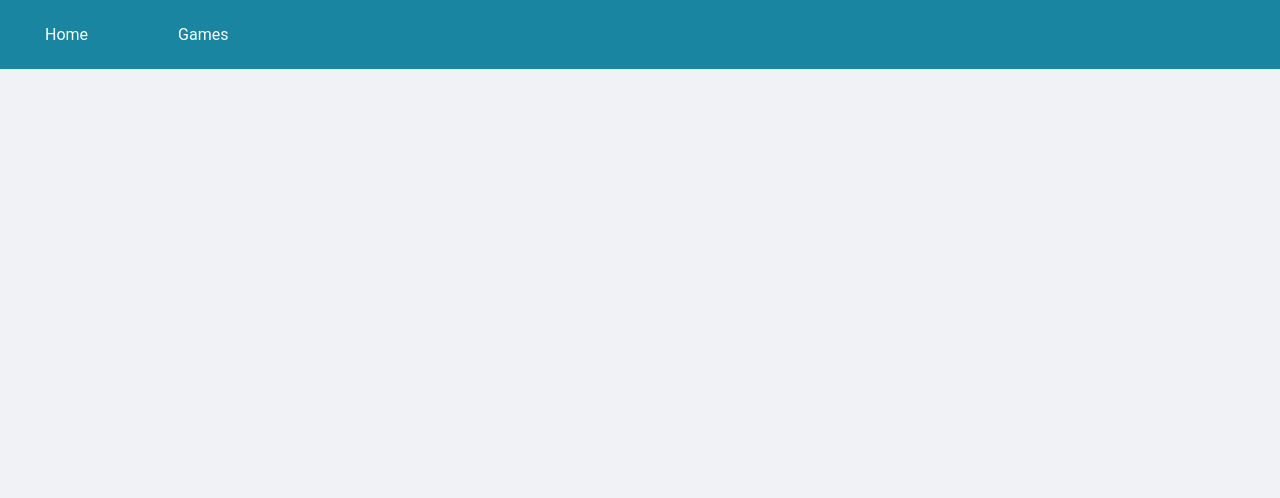
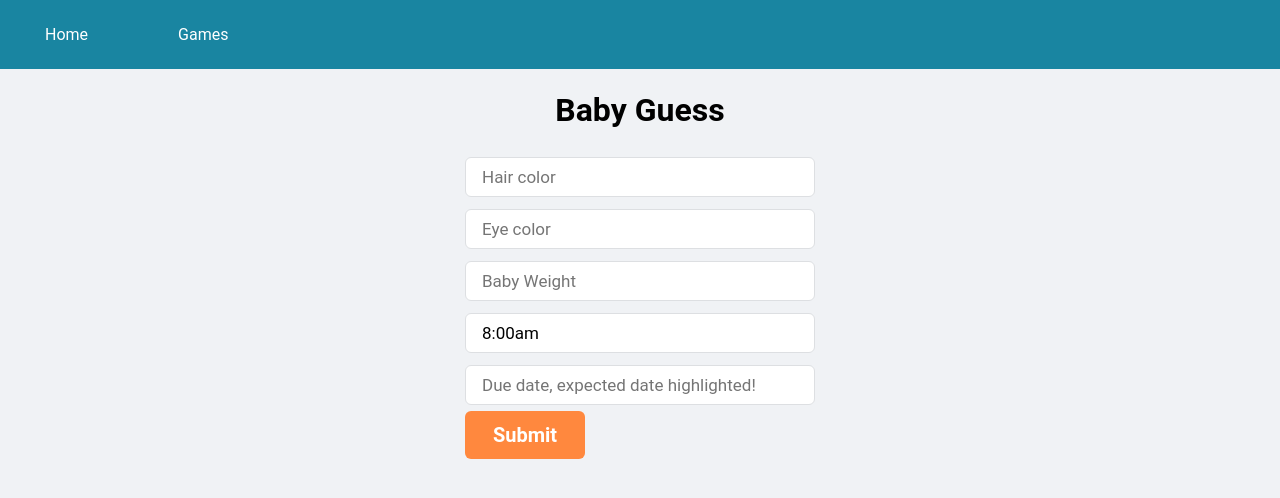
Before and after one commit to jposeyjr/katarina, a React (Create React App) app: page /babyguess in a window 1280 px wide. Shown: the top 498 px of the page. Built offline with nearby package versions, Linux system fonts and the light colour scheme; no server answers.

Commit message:
added date picker for guesses the baby with mathcing styles

```diff
--- a/package.json
+++ b/package.json
@@ -11,6 +11,7 @@
     "axios": "^0.21.1",
     "bcryptjs": "^2.4.3",
     "cookie-session": "^1.4.0",
+    "date-fns": "^2.19.0",
     "dotenv": "^8.2.0",
     "express": "^4.17.1",
     "mongoose": "^5.12.0",
@@ -18,6 +19,7 @@
     "passport": "^0.4.1",
     "passport-local": "^1.0.0",
     "react": "^17.0.1",
+    "react-day-picker": "^7.4.10",
     "react-dom": "^17.0.1",
     "react-redux": "^7.2.2",
     "react-router-dom": "^5.2.0",
--- a/src/App.js
+++ b/src/App.js
@@ -16,6 +16,7 @@ import WordScramble from './Pages/Games/WordScramble/WordScramble';
 import PriceRight from './Pages/Games/PriceRight/PriceRight';
 import PriceRightInput from './Pages/Games/PriceRight/PriceRightInput';
 import LandingPage from './Pages/LandingPage/LandingPage';
+import BabyGuess from './Pages/Games/BabyGuess/BabyGuess';
 
 const App = () => {
   const dispatch = useDispatch();
@@ -52,6 +53,7 @@ const App = () => {
         />
         <Route exact path='/games' component={Games} />
         <Route exact path='/wordscramble' component={WordScramble} />
+        <Route exact path='/babyguess' component={BabyGuess} />
         <Route exact path='/pricerightinput' component={PriceRightInput} />
         <Route exact path='/priceisright' component={PriceRight} />
       </Switch>
--- a/src/Pages/Games/BabyGuess/BabyGuess.js
+++ b/src/Pages/Games/BabyGuess/BabyGuess.js
@@ -1,7 +1,138 @@
-import React from 'react';
+import React, { useState } from 'react';
+import {
+  BabyGuessInput,
+  BabyGuessRoot,
+  GuessSubmit,
+  Form,
+  InputHolder,
+} from './styles';
+import DayPickerInput from 'react-day-picker/DayPickerInput';
+import 'react-day-picker/lib/style.css';
+import { DateUtils } from 'react-day-picker';
+import dateFnsFormat from 'date-fns/format';
+import dateFnsParse from 'date-fns/parse';
 
 const BabyGuess = () => {
-  return <div></div>;
+  const initGuess = {
+    hair: '',
+    eyes: '',
+    weight: 0,
+    date: new Date(),
+    time: '',
+  };
+  const [newGuess, setGuess] = useState(initGuess);
+
+  /**
+   * JS Dates are ugly and weird using date-fns to fix it and display it in a normal way
+   * These functions help make that possible.
+   */
+
+  function formateDate(date, format, local) {
+    return dateFnsFormat(date, format, { local });
+  }
+
+  function parseDate(str, format, local) {
+    const parsed = dateFnsParse(str, format, new Date(), { local });
+    if (DateUtils.isDate(parsed)) {
+      return parsed;
+    }
+    return undefined;
+  }
+
+  /**
+   * Used to set due date
+   * @todo pull from user once they fill in the information on the baby form.
+   */
+
+  const modifiers = {
+    highlighted: new Date(2021, 4, 7),
+  };
+
+  //easiest way to change styles of date picker due to how they handle styles.
+  const dueDateStyle = `
+  .DayPickerInput input {
+    direction: ltr;
+    margin: 0;
+    background: #fff;
+    border: 1px solid #dddfe2;
+    color: #000;
+    height: 40px;
+    line-height: 14px;
+    vertical-align: middle;
+    font-size: 17px;
+    padding: 14px 16px;
+    width: 350px;
+    border-radius: 6px;
+    font-family: inherit;
+  }
+
+  .DayPicker-Day--highlighted {
+     background-color: orange;
+     color: white;
+ }`;
+
+  return (
+    <BabyGuessRoot>
+      <h1>Baby Guess</h1>
+      <Form>
+        <InputHolder>
+          <BabyGuessInput
+            type='text'
+            placeholder='Hair color'
+            aria-placeholder='hair color'
+            value={newGuess.hair || ''}
+            required
+            onChange={(e) => setGuess({ ...newGuess, hair: e.target.value })}
+          />
+        </InputHolder>
+        <InputHolder>
+          <BabyGuessInput
+            type='text'
+            placeholder='Eye color'
+            aria-placeholder='eye color'
+            value={newGuess.eye || ''}
+            required
+            onChange={(e) => setGuess({ ...newGuess, eye: e.target.value })}
+          />
+        </InputHolder>
+        <InputHolder>
+          <BabyGuessInput
+            type='text'
+            placeholder='Baby Weight'
+            aria-placeholder='baby weight'
+            value={newGuess.weight || ''}
+            required
+            onChange={(e) => setGuess({ ...newGuess, weight: e.target.value })}
+          />
+        </InputHolder>
+        <InputHolder>
+          <BabyGuessInput
+            type='text'
+            placeholder='Time Born'
+            aria-placeholder='time born'
+            value={newGuess.time || '8:00am'}
+            required
+            onChange={(e) => setGuess({ ...newGuess, time: e.target.value })}
+          />
+        </InputHolder>
+        <InputHolder>
+          <style>{dueDateStyle}</style>
+          <DayPickerInput
+            formatDate={formateDate}
+            format={'MM/dd/yyyy'}
+            parseDate={parseDate}
+            placeholder='Due date, expected date highlighted!'
+            dayPickerProps={{
+              month: new Date(2021, 4),
+              modifiers: modifiers,
+            }}
+            onDayChange={(date) => setGuess({ ...newGuess, day: date })}
+          />
+        </InputHolder>
+        <GuessSubmit>Submit</GuessSubmit>
+      </Form>
+    </BabyGuessRoot>
+  );
 };
 
 export default BabyGuess;
--- /dev/null
+++ b/src/Pages/Games/BabyGuess/styles.js
@@ -0,0 +1,74 @@
+import styled from 'styled-components';
+
+export const BabyGuessRoot = styled.div`
+  min-width: 500px;
+  margin: 2em;
+  margin-top: 70px;
+  display: flex;
+  flex-direction: column;
+  text-align: center;
+`;
+
+export const AboutText = styled.p`
+  margin-top: 0;
+  text-align: center;
+`;
+
+export const BabyGuessInput = styled.input`
+  direction: ltr;
+  margin: 0;
+  background: #fff;
+  border: 1px solid #dddfe2;
+  color: #000;
+  height: 40px;
+  line-height: 14px;
+  vertical-align: middle;
+  font-size: 17px;
+  padding: 14px 16px;
+  width: 350px;
+  border-radius: 6px;
+  font-family: inherit;
+`;
+
+export const InputHolder = styled.div`
+  direction: ltr;
+  line-height: 1.34;
+  text-align: center;
+  display: inline-block;
+  margin: auto;
+  padding: 6px 0;
+  font-size: 17px;
+  font-family: inherit;
+`;
+
+export const Form = styled.form`
+  max-width: 1500px;
+  align-self: center;
+  display: flex;
+  flex-flow: column;
+`;
+
+export const GuessSubmit = styled.button`
+  direction: ltr;
+  margin: 0;
+  box-sizing: content-box;
+  -webkit-font-smoothing: antialiased;
+  font-weight: bold;
+  justify-content: center;
+  position: relative;
+  text-align: center;
+  text-shadow: none;
+  color: #fff;
+  cursor: pointer;
+  display: inline-block;
+  text-decoration: none;
+  white-space: nowrap;
+  background-color: #ff883e;
+  border: none;
+  border-radius: 6px;
+  font-size: 20px;
+  line-height: 48px;
+  padding: 0 10px;
+  width: 100px;
+  font-family: inherit;
+`;
--- a/src/Pages/Games/GameLanding/GameLanding.css
+++ b/src/Pages/Games/GameLanding/GameLanding.css
@@ -11,6 +11,10 @@
   box-sizing: border-box;
   margin: 20px;
   text-align: center;
+}
+
+.gameHolder p {
+  margin: 5px;
 }
 
 .gameRoot {
--- a/src/Pages/Games/GameLanding/GameLanding.js
+++ b/src/Pages/Games/GameLanding/GameLanding.js
@@ -46,7 +46,9 @@ const GameLanding = () => {
         </p>
       </div>
       <div className='gameHolder'>
-        <h3>Guess The Baby</h3>
+        <Link className='gameLink' to='/babyguess'>
+          <h3>Guess The Baby</h3>
+        </Link>
         <p>
           Everyone will guess weight, height, hair color, eye color, birth date,
           time and when the day comes we will help you pick the winner.
```
Also changed, not shown: 1 other file (tests, documents, lock files or other folders).
